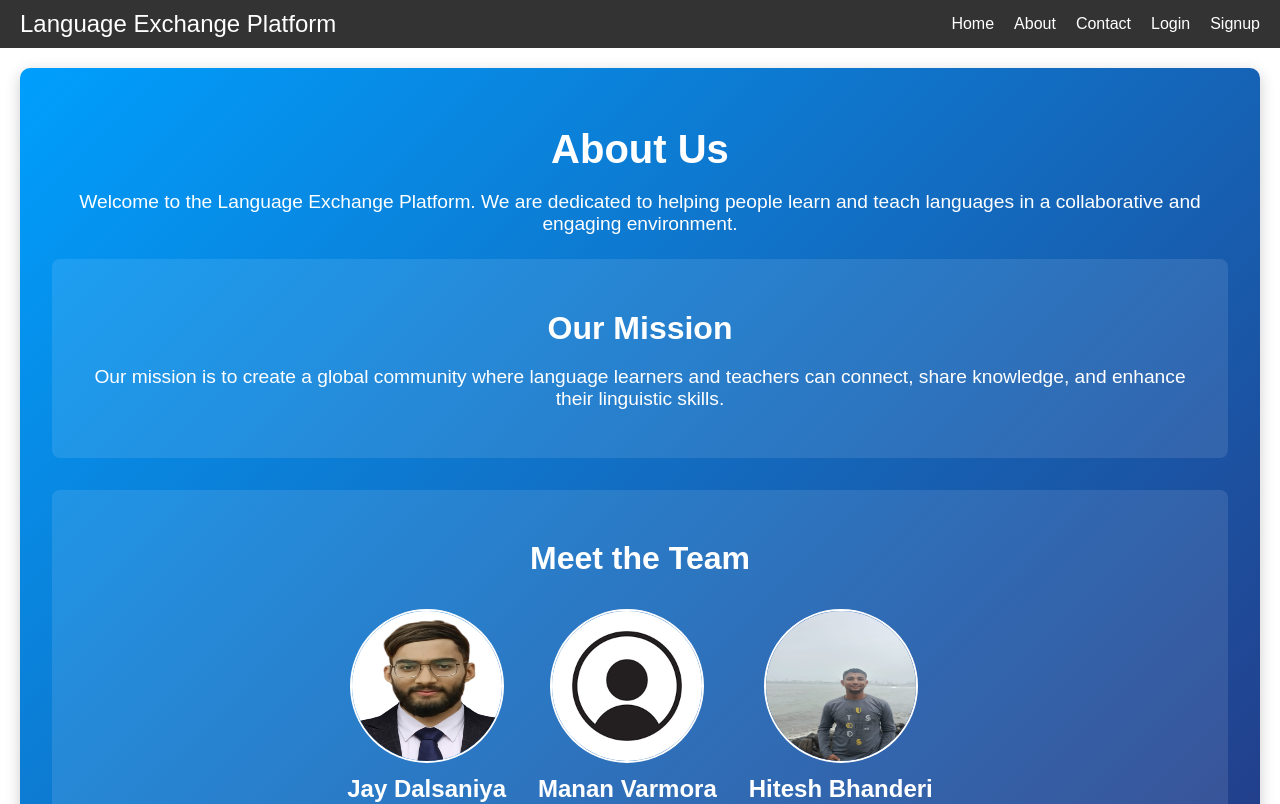
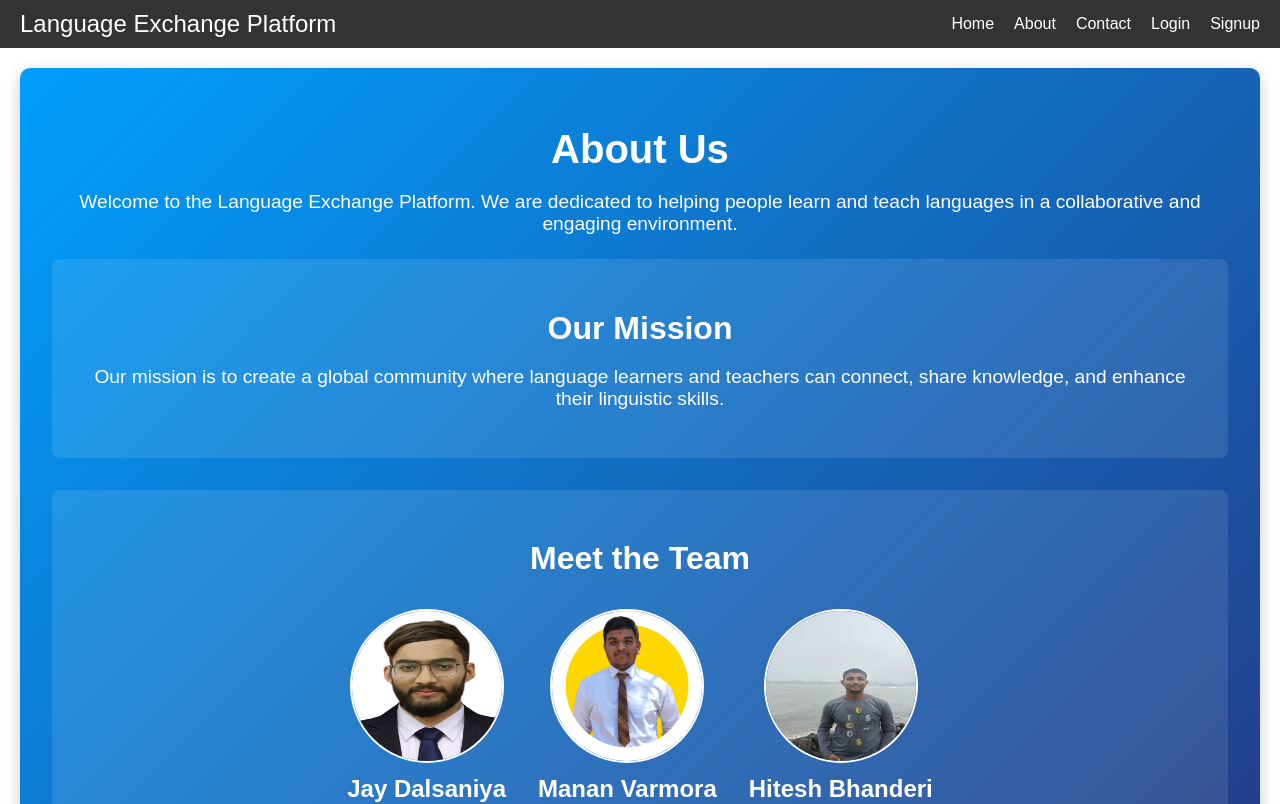
Before and after one commit to Jay-Dalsaniya/LanguageExchangePlatform, a React (Create React App) app in the folder client/: page /about in a window 1280 px wide. Shown: the top 804 px of the page. Built offline with nearby package versions, Linux system fonts and the light colour scheme.

Commit message:
upadate manan photo in about us

```diff
--- a/client/src/pages/About.js
+++ b/client/src/pages/About.js
@@ -1,17 +1,21 @@
-import React from 'react';
-import './About.css'; // Import the CSS file
+import React from "react";
+import "./About.css"; // Import the CSS file
 
 const About = () => {
   return (
     <div className="about-container">
       <h1>About Us</h1>
       <p>
-        Welcome to the Language Exchange Platform. We are dedicated to helping people learn and teach languages in a collaborative and engaging environment.
+        Welcome to the Language Exchange Platform. We are dedicated to helping
+        people learn and teach languages in a collaborative and engaging
+        environment.
       </p>
       <section className="mission">
         <h2>Our Mission</h2>
         <p>
-          Our mission is to create a global community where language learners and teachers can connect, share knowledge, and enhance their linguistic skills.
+          Our mission is to create a global community where language learners
+          and teachers can connect, share knowledge, and enhance their
+          linguistic skills.
         </p>
       </section>
       <section className="team">
@@ -23,7 +27,7 @@ const About = () => {
             <p>Founder & CEO</p>
           </div>
           <div className="team-member">
-            <img src="assets\user.png" alt="Team Member 2" />
+            <img src="assets\manan.jpg" alt="Team Member 2" />
             <h3>Manan Varmora</h3>
             <p>Founder & CTO</p>
           </div>
```
Also changed, not shown: client/public/assets/exported-data.csv (added), client/public/assets/manan.jpg (added).
